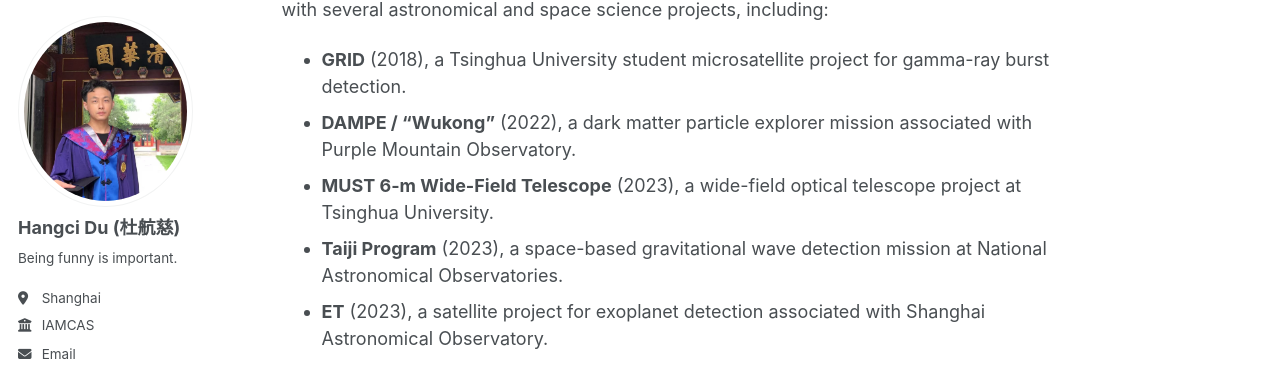
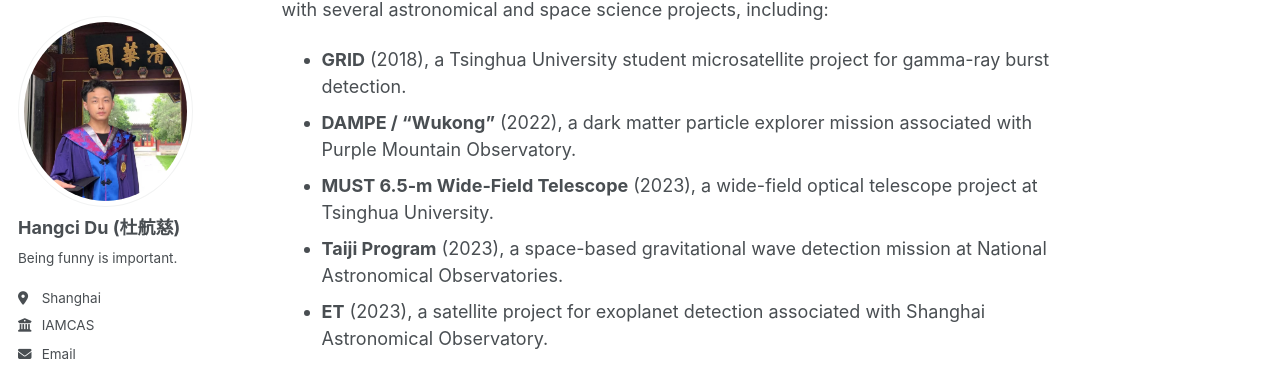
Before and after one commit to hangcidu/hangcidu.github.io, a Jekyll site: the page built from _pages/about.md, in a window 1280 px wide and 900 px high, scrolled down 788 px. Shown: the part 85-452 px from the top of the window. Built offline with Jekyll 4.4.1, drawn with Linux system fonts in a browser that asks for light colours; some web fonts are replaced; a script bundle is joined from its source files by our own code; library files that are not in the unit come from our copies.

Commit message:
Update about.md

```diff
--- a/_pages/about.md
+++ b/_pages/about.md
@@ -29,7 +29,7 @@ Through collaborations and academic exchanges, I have had the opportunity to eng
 
 * **GRID** (2018), a Tsinghua University student microsatellite project for gamma-ray burst detection.
 * **DAMPE / “Wukong”** (2022), a dark matter particle explorer mission associated with Purple Mountain Observatory.
-* **MUST 6-m Wide-Field Telescope** (2023), a wide-field optical telescope project at Tsinghua University.
+* **MUST 6.5-m Wide-Field Telescope** (2023), a wide-field optical telescope project at Tsinghua University.
 * **Taiji Program** (2023), a space-based gravitational wave detection mission at National Astronomical Observatories.
 * **ET** (2023), a satellite project for exoplanet detection associated with Shanghai Astronomical Observatory.
 
```
